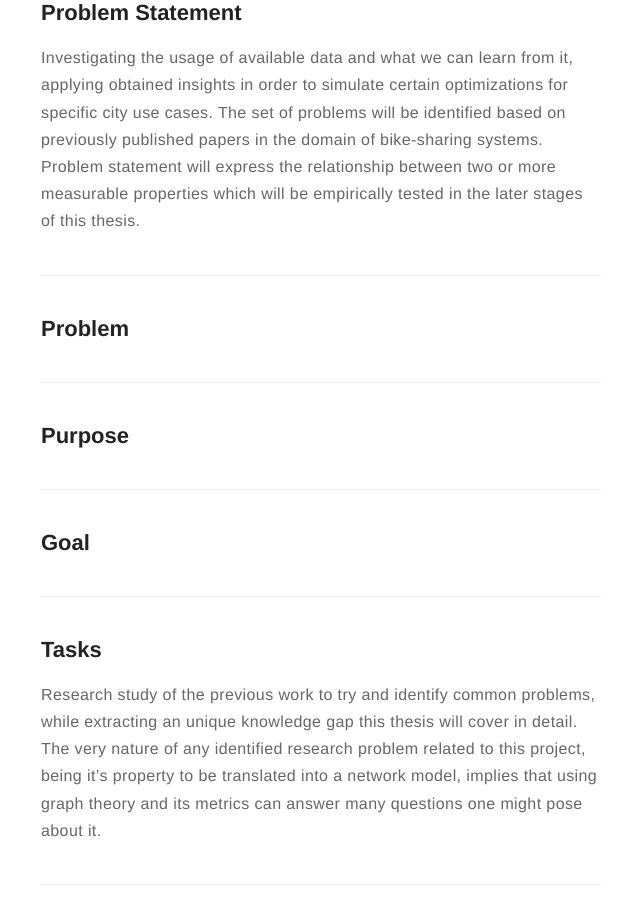
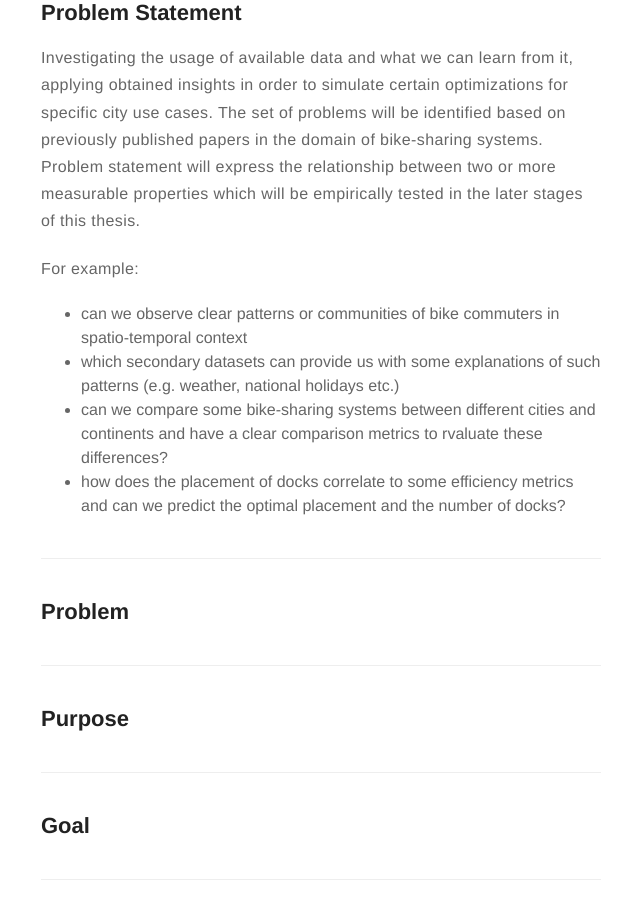
Before and after one commit to dljubenk/dljubenk.github.io, a Jekyll site: the page built from _posts/2019-02-01-project-description.markdown, in a window 1280 px wide and 900 px high, scrolled down 3314 px. Shown: the whole window, without its empty margins (319-959 px from the left). Built offline with Jekyll 4.4.1, drawn with Linux system fonts in a browser that asks for light colours; comment, search, counter and statistics services are not loaded.

Commit message:
Update 2019-02-01-project-description.markdown

```diff
--- a/_posts/2019-02-01-project-description.markdown
+++ b/_posts/2019-02-01-project-description.markdown
@@ -71,6 +71,12 @@ Also, just as an illustration, for the Boston dataset there are 140'975 entries
 Investigating the usage of available data and what we can learn from it, applying obtained insights in order to simulate certain optimizations for specific city use cases. The set of problems will be identified based on previously published papers in the domain of bike-sharing systems.
 Problem statement will express the relationship between two or more measurable properties which will be empirically tested in the later stages of this thesis.
 
+For example:
+* can we observe clear patterns or communities of bike commuters in spatio-temporal context
+* which secondary datasets can provide us with some explanations of such patterns (e.g. weather, national holidays etc.)
+* can we compare some bike-sharing systems between different cities and continents and have a clear comparison metrics to rvaluate these differences?
+* how does the placement of docks correlate to some efficiency metrics and can we predict the optimal placement and the number of docks?
+
 ---
 
 ## Problem
```
